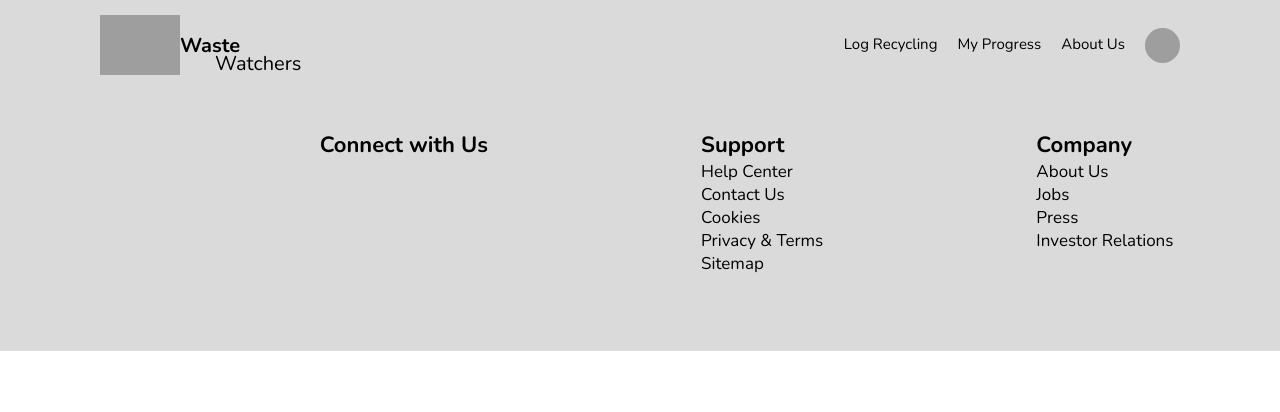
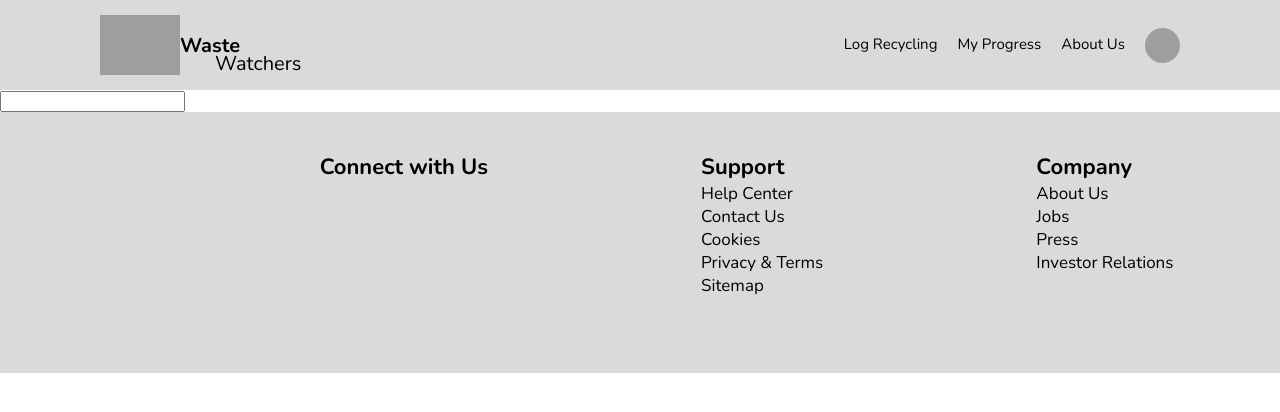
Before and after one commit to indianakuffer/waste-watchers, a React (Create React App) app in the folder client/: page /signup in a window 1280 px wide. Shown: the top 412 px of the page. Built offline with nearby package versions, Linux system fonts and the light colour scheme; grey boxes are pictures that could not be loaded.

Commit message:
starter code

```diff
--- a/client/src/components/shared/Input/Input.jsx
+++ b/client/src/components/shared/Input/Input.jsx
@@ -1,9 +1,12 @@
 import React from 'react'
+import styled from 'styled-components'
 
-export default function Input() {
+const StyledInput = styled.input`
+  //css here
+`
+
+export default function Input(props) {
   return (
-    <div>
-
-    </div>
+    <StyledInput placeholder={props.placeholder}></StyledInput>
   )
 }
--- a/client/src/screens/SignUp/SignUp.jsx
+++ b/client/src/screens/SignUp/SignUp.jsx
@@ -1,10 +1,14 @@
 import React from 'react'
 import Layout from '../../components/shared/Layout/Layout'
+import Input from '../../components/shared/Input/Input'
 
 export default function SignUp(props) {
   return (
     <Layout loggedIn={props.loggedIn}>
-
+      <Input
+        placeholder=''
+        image=''
+      />
     </Layout>
   )
 }
```
